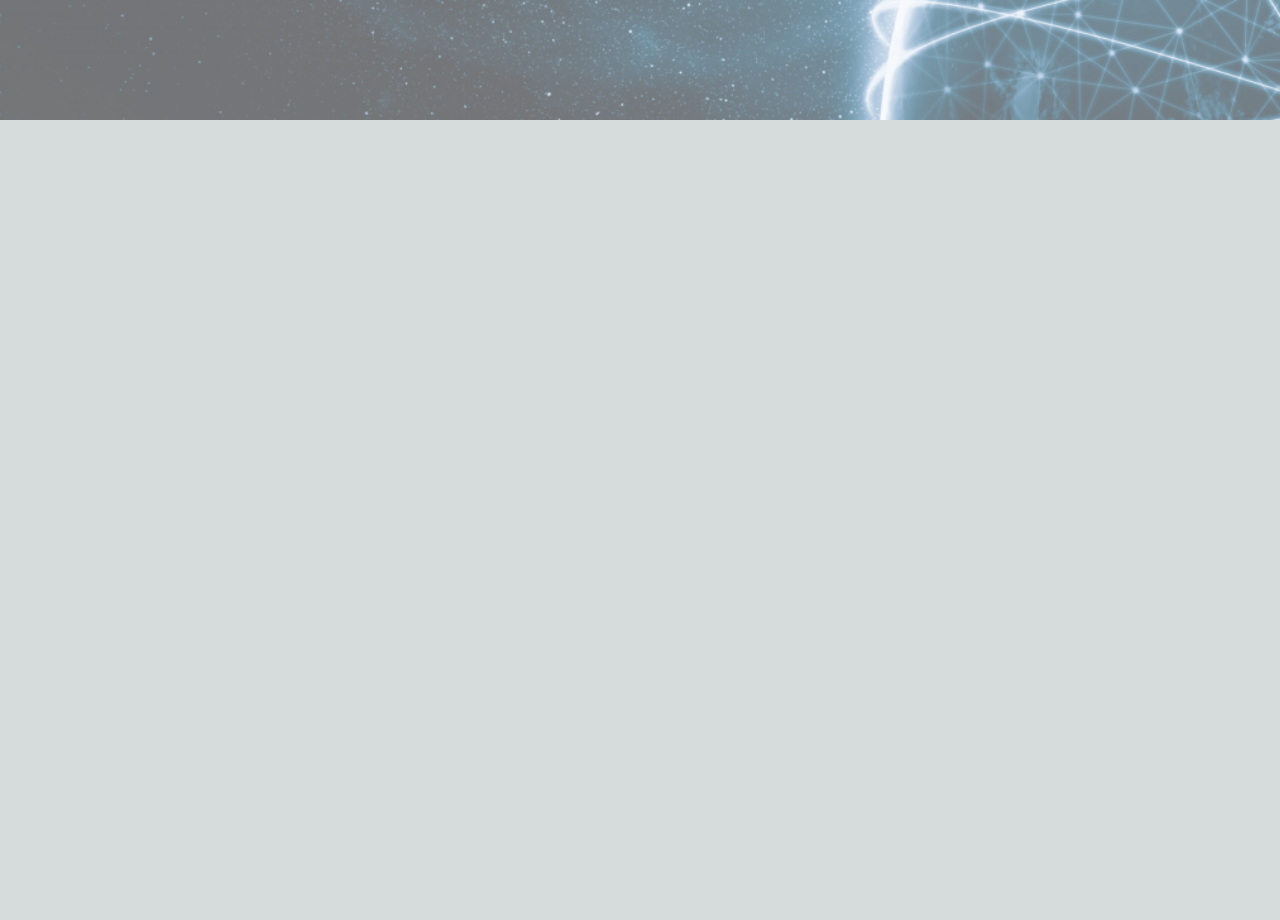
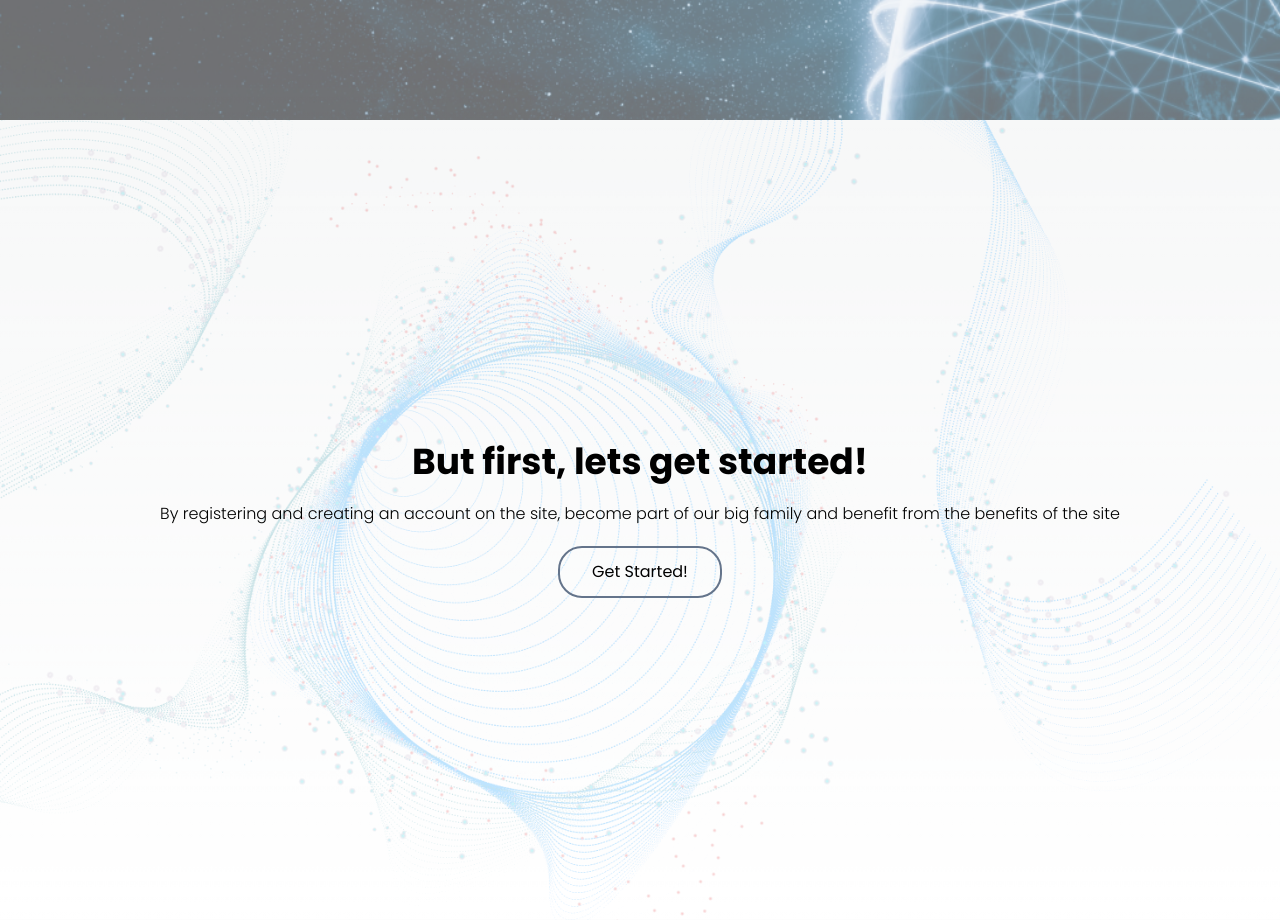
Before and after one commit to ManitorDev/venn-diagram, a Next.js app: page / in a window 1280 px wide. Shown: the part 3080-4000 px from the top of the page. Before the commit the page ends 3200 px from the top, so only its background shows below. Built offline with nearby package versions, Linux system fonts and the light colour scheme.

Commit message:
"Added RegisterBanner component to Home page"

```diff
--- a/src/app/page.tsx
+++ b/src/app/page.tsx
@@ -3,6 +3,7 @@ import Image from "next/image";
 import WhatVennSection from "../components/whatVennSection";
 import VennDesc from "@/components/venn-desc";
 import SendComment from "@/components/sendFeedback";
+import RegisterBanner from "@/components/registerBanner/insex";
 
 export default function Home() {
   return (
@@ -11,6 +12,7 @@ export default function Home() {
       <WhatVennSection />
       <VennDesc />
       <SendComment />
+      <RegisterBanner />
     </main>
   );
 }
--- /dev/null
+++ b/src/components/registerBanner/insex.tsx
@@ -0,0 +1,29 @@
+import Link from "next/link";
+
+const RegisterBanner = () => {
+  return (
+    <div
+      style={{
+        backgroundImage: 'url("/images/registerBanner.png")',
+        backgroundRepeat: "no-repeat",
+        backgroundSize: "cover",
+        objectFit: "cover",
+      }}
+      className="w-full h-screen flex flex-col gap-5 justify-center items-center"
+    >
+      <span className="text-4xl font-bold">But first, lets get started!</span>
+      <span className="font-light">
+        By registering and creating an account on the site, become part of our
+        big family and benefit from the benefits of the site
+      </span>
+      <Link
+        className="py-3 px-8 border-2 border-slate-500 rounded-3xl hover:bg-slate-200 hover:text-black transition-all duration-300"
+        href="/register"
+      >
+        Get Started!
+      </Link>
+    </div>
+  );
+};
+
+export default RegisterBanner;
```
Also changed, not shown: public/images/registerBanner.png (added).
